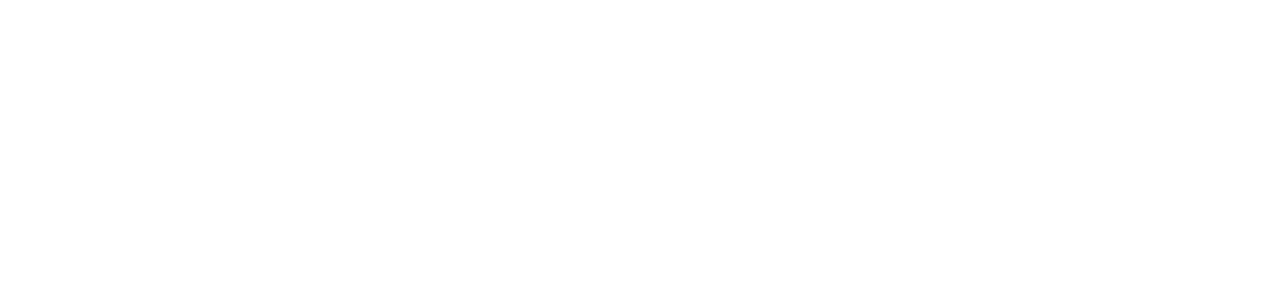
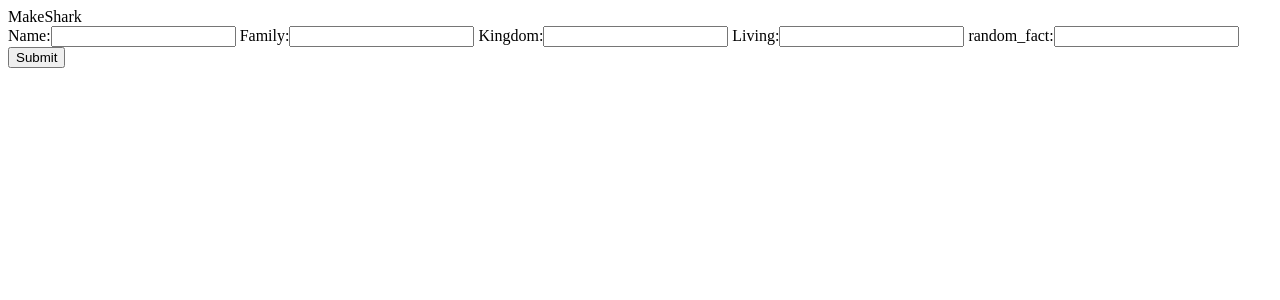
Before and after one commit to Shark-Week/shark-week-frontend, a React app: page /makeShark in a window 1280 px wide. Shown: the top 300 px of the page. Built offline with nearby package versions, Linux system fonts and the light colour scheme.

Commit message:
added addshark component and make shark view, both added to app.js Create shark now creates a shark

```diff
--- a/src/App.jsx
+++ b/src/App.jsx
@@ -1,5 +1,6 @@
 import { BrowserRouter, Route, Switch } from 'react-router-dom';
 import Home from './views/Home';
+import MakeShark from './views/MakeShark';
 import SharkPage from './views/SharkPage';
 
 export default function App() {
@@ -7,6 +8,9 @@
     <>
       <BrowserRouter>
         <Switch>
+          <Route exact path="/makeShark">
+            <MakeShark />
+          </Route>
           <Route exact path="/shark/:id">
             <SharkPage />
           </Route>
--- /dev/null
+++ b/src/components/AddShark.js
@@ -0,0 +1,83 @@
+import React, { useState } from 'react';
+
+export default function AddShark() {
+  const [scientific_name, setScientific_name] = useState('');
+  const [family, setFamily] = useState('');
+  const [kingdom, setKingdom] = useState('');
+  const [living, setLiving] = useState('');
+  const [random_fact, setRandom_Fact] = useState('');
+
+  const submitForm = async () => {
+    console.log('science', scientific_name);
+    const requestOptions = {
+      method: 'POST',
+      headers: { 'Content-Type': 'application/json' },
+      body: JSON.stringify({
+        scientific_name,
+        family,
+        kingdom,
+        living,
+        random_fact,
+      }),
+    };
+    fetch('http://localhost:7890/sharks', requestOptions)
+      .then((response) => response.json())
+      .then((data) => console.log(data));
+  };
+
+  return (
+    <div>
+      <label>
+        {' '}
+        Name:
+        <input
+          type="text"
+          value={scientific_name}
+          onChange={(e) => setScientific_name(e.target.value)}
+        />
+      </label>
+
+      <label>
+        {' '}
+        Family:
+        <input
+          type="text"
+          value={family}
+          onChange={(e) => setFamily(e.target.value)}
+        />
+      </label>
+
+      <label>
+        {' '}
+        Kingdom:
+        <input
+          type="text"
+          value={kingdom}
+          onChange={(e) => setKingdom(e.target.value)}
+        />
+      </label>
+
+      <label>
+        {' '}
+        Living:
+        <input
+          type="text"
+          value={living}
+          onChange={(e) => setLiving(e.target.value)}
+        />
+      </label>
+
+      <label>
+        {' '}
+        random_fact:
+        <input
+          type="text"
+          value={random_fact}
+          onChange={(e) => setRandom_Fact(e.target.value)}
+        />
+      </label>
+
+      <button onClick={submitForm}>Submit</button>
+    </div>
+  );
+}
--- a/src/views/Home.js
+++ b/src/views/Home.js
@@ -23,6 +23,10 @@
           <div>{s.scientific_name}</div>
         </Link>
       ))}
+
+      <Link to={`/makeShark`}>
+        <div>create your own shark!</div>
+      </Link>
     </>
   );
 }
--- /dev/null
+++ b/src/views/MakeShark.js
@@ -0,0 +1,11 @@
+import React from 'react';
+import AddShark from '../components/AddShark';
+
+export default function MakeShark() {
+  return (
+    <div>
+      MakeShark
+      <AddShark />
+    </div>
+  );
+}
```
